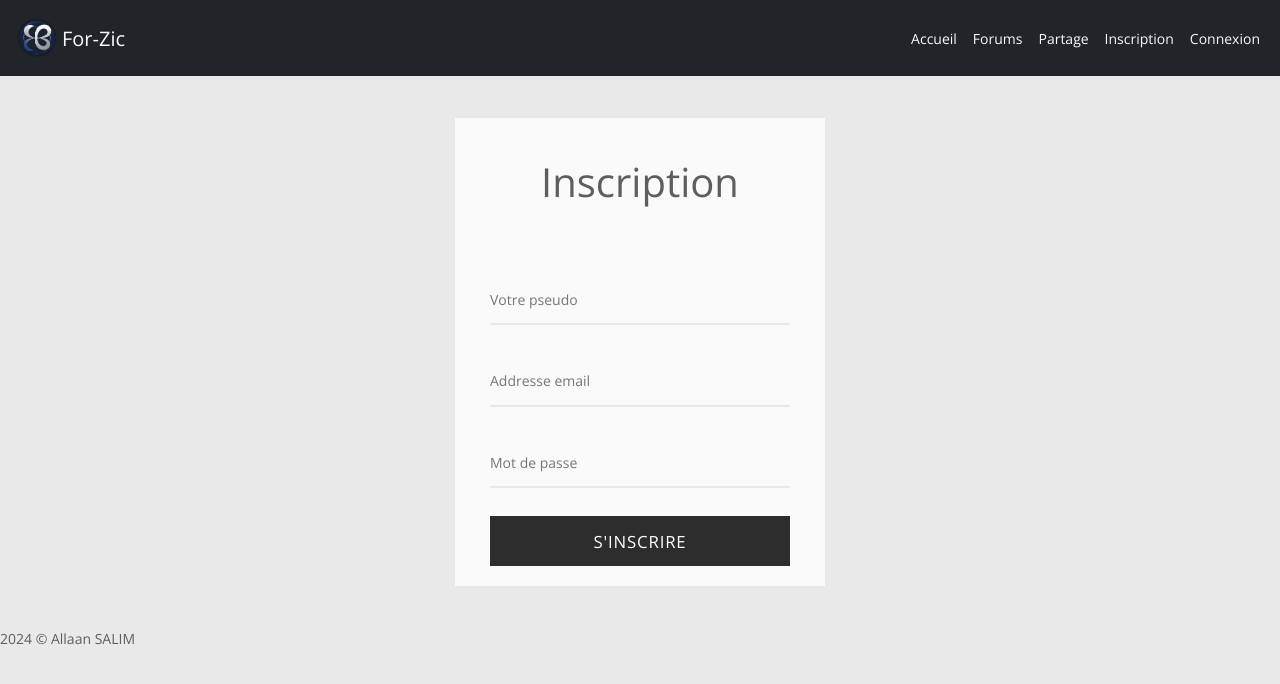
After one commit to Allaan7/forum_musique, a PHP site: page /app/Views/security/register.view.php in a window 1280 px wide. The commit adds this page. Shown: the top 684 px of the page. Run offline with PHP 8.4, Linux system fonts and the light colour scheme; some libraries are stand-ins or nearby versions.

Commit message:
Ajout du formulaire d'inscription et connexion à la base de données

```diff
--- a/app/Views/partials/head.php
+++ b/app/Views/partials/head.php
@@ -29,7 +29,7 @@
           <a class="nav-link active text-light" href="/">Partage</a>
         </li>
         <li class="nav-item">
-          <a class="nav-link active text-light" href="/">Inscription</a>
+          <a class="nav-link active text-light" href="/register">Inscription</a>
         </li>
         <li class="nav-item">
           <a class="nav-link active text-light" href="/">Connexion</a>
--- /dev/null
+++ b/app/Views/security/register.view.php
@@ -0,0 +1,47 @@
+<?php
+    require_once(__DIR__ . "/../partials/head.php");
+
+?>
+<div class="form-wrapper">
+    <h1>Inscription</h1>
+    <form method="POST">
+
+        <div class="form-item">
+            <label for="pseudo"></label>
+            <input type="text" id="pseudo" name="pseudo" required="required" placeholder="Votre pseudo"></input>
+            <?php if (isset($arrayError['pseudo'])) {
+				?>
+					<p class='text-danger'><?= $arrayError['pseudo'] ?></p>
+				<?php
+            } ?>
+        </div>
+
+        <div class="form-item">
+            <label for="mail"></label>
+            <input type="email" id="mail" name="mail" required="required" placeholder="Addresse email"></input>
+            <?php if (isset($arrayError['mail'])) {
+				?>
+					<p class='text-danger'><?= $arrayError['mail'] ?></p>
+				<?php
+            } ?>
+        </div>
+
+        <div class="form-item">
+            <label for="password"></label>
+            <input type="password" id="password" name="password" required="required" placeholder="Mot de passe"></input>
+            <?php if (isset($arrayError['password'])) {
+				?>
+					<p class='text-danger'><?= $arrayError['password'] ?></p>
+				<?php
+            } ?>
+        </div>
+
+        <div class="button-panel">
+            <input type="submit" class="button" title="Sign In" value="S'inscrire"></input>
+        </div>
+    </form>
+</div>
+
+<?php
+    require_once(__DIR__ . "/../partials/footer.php");
+?>
--- a/config/router.php
+++ b/config/router.php
@@ -10,7 +10,8 @@ $uri = parse_url($_SERVER['REQUEST_URI'])['path'];
 // Ce tableau associe des chemins d'URI à des fichiers de contrôleurs spécifiques
 // Le chemin dans l'URL (comme '/') est relié au contrôleur correspondant (comme 'HomeController.php')
 $routes = [
-    '/' => 'HomeController.php'
+    '/' => 'HomeController.php',
+    '/register' => 'RegisterController.php'
 ];
 
 
--- a/public/css/style.css
+++ b/public/css/style.css
@@ -1,3 +1,5 @@
+@import url(https://fonts.googleapis.com/css?family=Open+Sans:400);
+@import url(http://weloveiconfonts.com/api/?family=fontawesome);
 .myBody{
     background-color: rgba(53, 7, 7, 0.644);
     min-height: 850px;
@@ -16,3 +18,98 @@
 .img404 img{
     width: 100%;
 }
+
+
+[class*="fontawesome-"]:before {
+  font-family: 'FontAwesome', sans-serif;
+}
+
+/* Simple Reset */
+* { margin: 0; padding: 0; box-sizing: border-box; }
+
+/* body */
+body {
+  background: #e9e9e9;
+  color: #5e5e5e;
+  font: 400 87.5%/1.5em 'Open Sans', sans-serif;
+}
+
+/* Form Layout */
+.form-wrapper {
+  background: #fafafa;
+  margin: 3em auto;
+  padding: 0 1em;
+  max-width: 370px;
+}
+
+h1 {
+  text-align: center;
+  padding: 1em 0;
+}
+
+form {
+  padding: 0 1.5em;
+  padding-bottom: 20px;
+}
+
+.form-item {
+  margin-bottom: 0.75em;
+  width: 100%;
+}
+
+.form-item input {
+  background: #fafafa;
+  border: none;
+  border-bottom: 2px solid #e9e9e9;
+  color: #666;
+  font-family: 'Open Sans', sans-serif;
+  font-size: 1em;
+  height: 50px;
+  transition: border-color 0.3s;
+  width: 100%;
+}
+
+.form-item input:focus {
+  border-bottom: 2px solid #c0c0c0;
+  outline: none;
+}
+
+.button-panel {
+  margin: 2em 0 0;
+  width: 100%;
+}
+
+.button-panel .button {
+  background: #131313e1;
+  border: none;
+  color: #fff;
+  cursor: pointer;
+  height: 50px;
+  font-family: 'Open Sans', sans-serif;
+  font-size: 1.2em;
+  letter-spacing: 0.05em;
+  text-align: center;
+  text-transform: uppercase;
+  transition: background 0.3s ease-in-out;
+  width: 100%;
+}
+
+.button:hover {
+  background: #ee3e52;
+}
+
+.form-footer {
+  font-size: 1em;
+  padding: 2em 0;
+  text-align: center;
+}
+
+.form-footer a {
+  color: #8c8c8c;
+  text-decoration: none;
+  transition: border-color 0.3s;
+}
+
+.form-footer a:hover {
+  border-bottom: 1px dotted #8c8c8c;
+}
```
Also changed, not shown: app/Controllers/RegisterController.php (added, +55 -0 lines), app/utiles/checkForm.php (added, +42 -0 lines).
